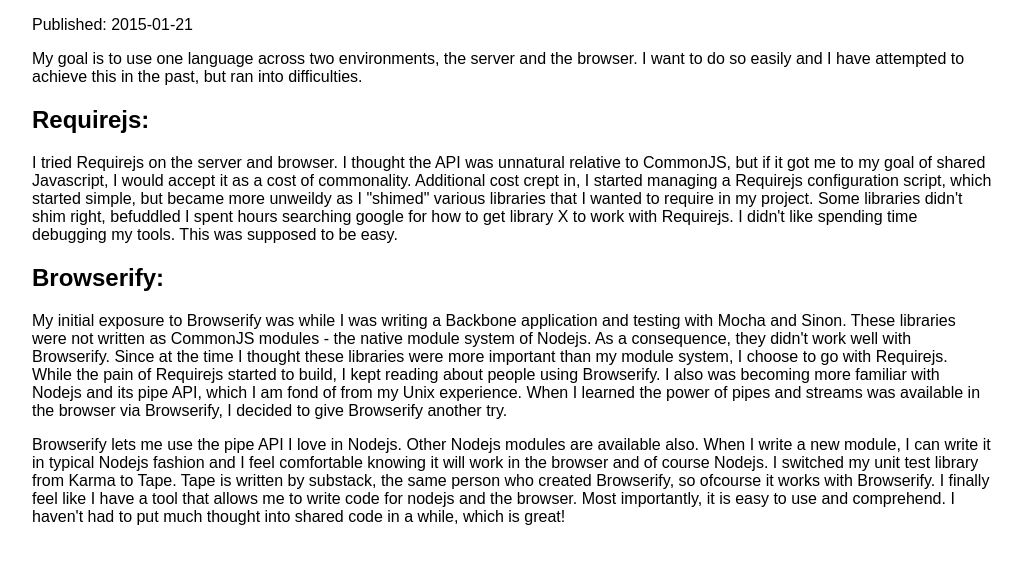
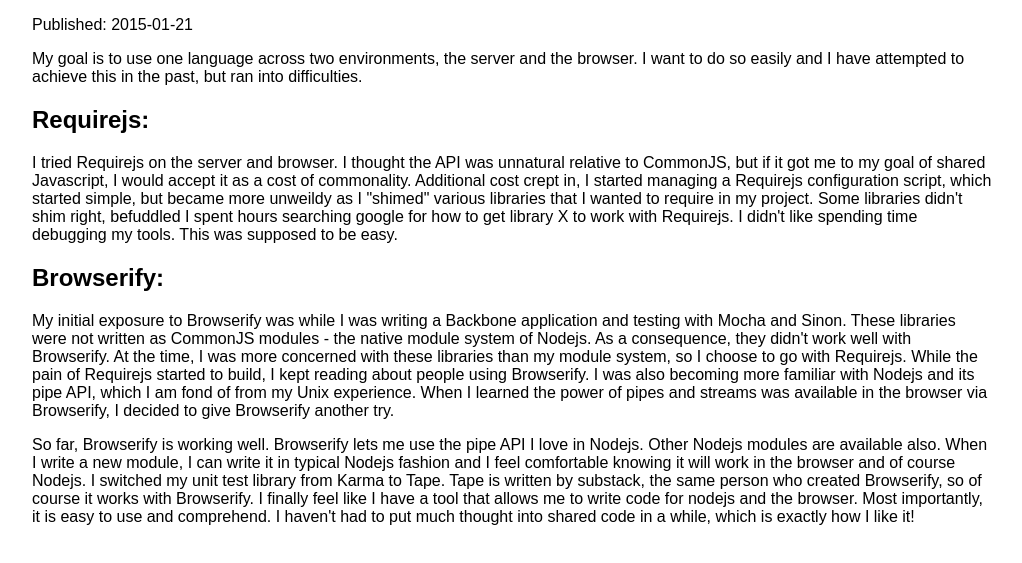
Before and after one commit to lakowske/blog, a website: page articles/shared-javascript-in-node-and-browser-browserify-tape/index.html in a window 1280 px wide. Shown: the part 83-646 px from the top of the page, without its empty margins (128-1150 px from the left). Drawn offline with Linux system fonts and the light colour scheme; a script that the page names is missing.

Commit message:
some cleanup of the prose

```diff
--- a/articles/shared-javascript-in-node-and-browser-browserify-tape/index.html
+++ b/articles/shared-javascript-in-node-and-browser-browserify-tape/index.html
@@ -33,26 +33,26 @@
       Backbone application and testing with Mocha and Sinon.  These
       libraries were not written as CommonJS modules - the
       native module system of Nodejs.  As a consequence, they didn't
-      work well with Browserify.  Since at the time I thought these libraries
-      were more important than my module system, I choose to go with
+      work well with Browserify.  At the time, I was more concerned
+      with these libraries than my module system, so I choose to go with
       Requirejs.  While the pain of Requirejs started to build, I
-      kept reading about people using Browserify.  I also was becoming
+      kept reading about people using Browserify.  I was also becoming
       more familiar with Nodejs and its pipe API, which I am fond
       of from my Unix experience.  When I learned the power of pipes
       and streams was available in the browser via Browserify, I
       decided to give Browserify another try.
     <p>
-      Browserify lets me use the pipe API I love in Nodejs.  Other
-      Nodejs modules are available also.  When I write a new module, I
-      can write it in typical Nodejs fashion and I feel comfortable
-      knowing it will work in the browser and of course Nodejs. I
-      switched my unit test library from Karma to Tape.  Tape is
-      written by substack, the same person who created Browserify, so
-      ofcourse it works with Browserify.  I finally feel like I have a
-      tool that allows me to write code for nodejs and the browser.
-      Most importantly, it is easy to use and comprehend.  I haven't
-      had to put much thought into shared code in a while, which is
-      great!
+      So far, Browserify is working well.  Browserify lets me use the
+      pipe API I love in Nodejs.  Other Nodejs modules are available
+      also.  When I write a new module, I can write it in typical
+      Nodejs fashion and I feel comfortable knowing it will work in
+      the browser and of course Nodejs. I switched my unit test
+      library from Karma to Tape.  Tape is written by substack, the
+      same person who created Browserify, so of course it works with
+      Browserify.  I finally feel like I have a tool that allows me to
+      write code for nodejs and the browser.  Most importantly, it is
+      easy to use and comprehend.  I haven't had to put much thought
+      into shared code in a while, which is exactly how I like it!
     </p>
 
     <!-- Disqus Thread -->
```
